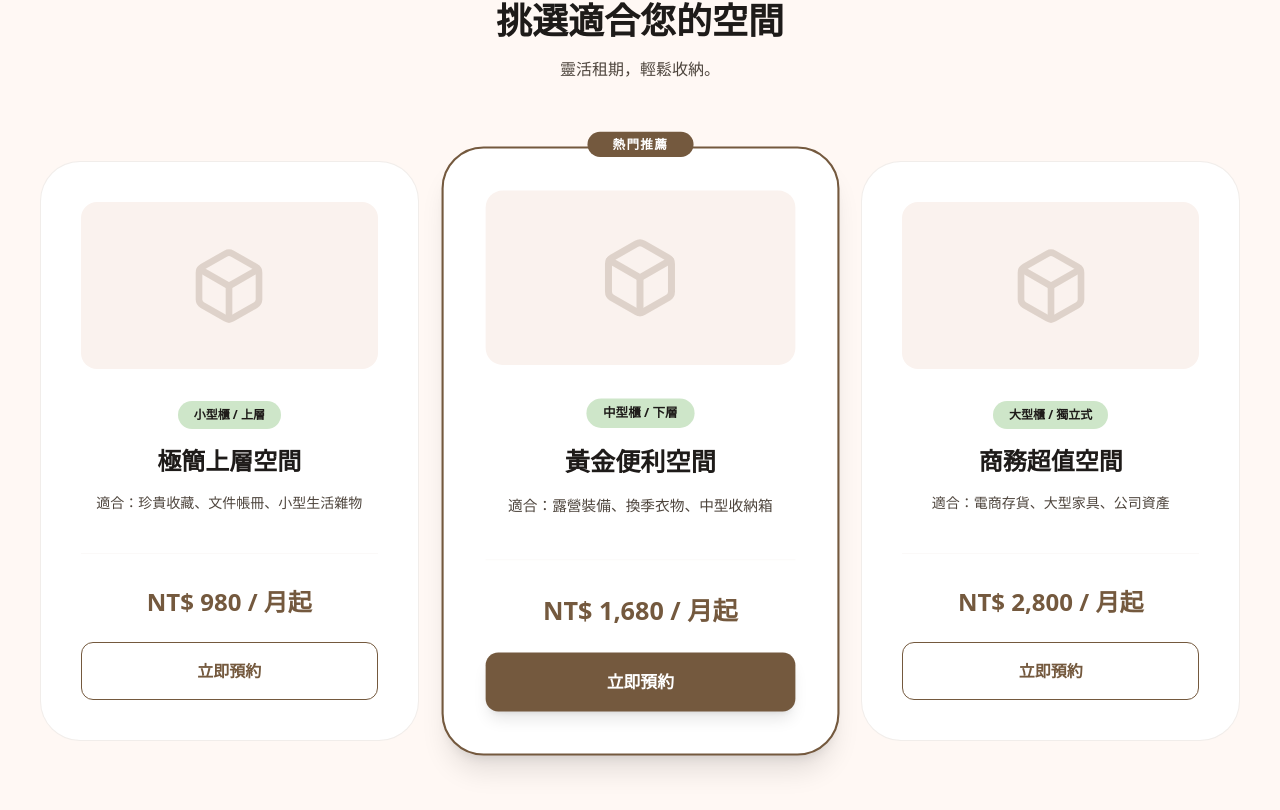
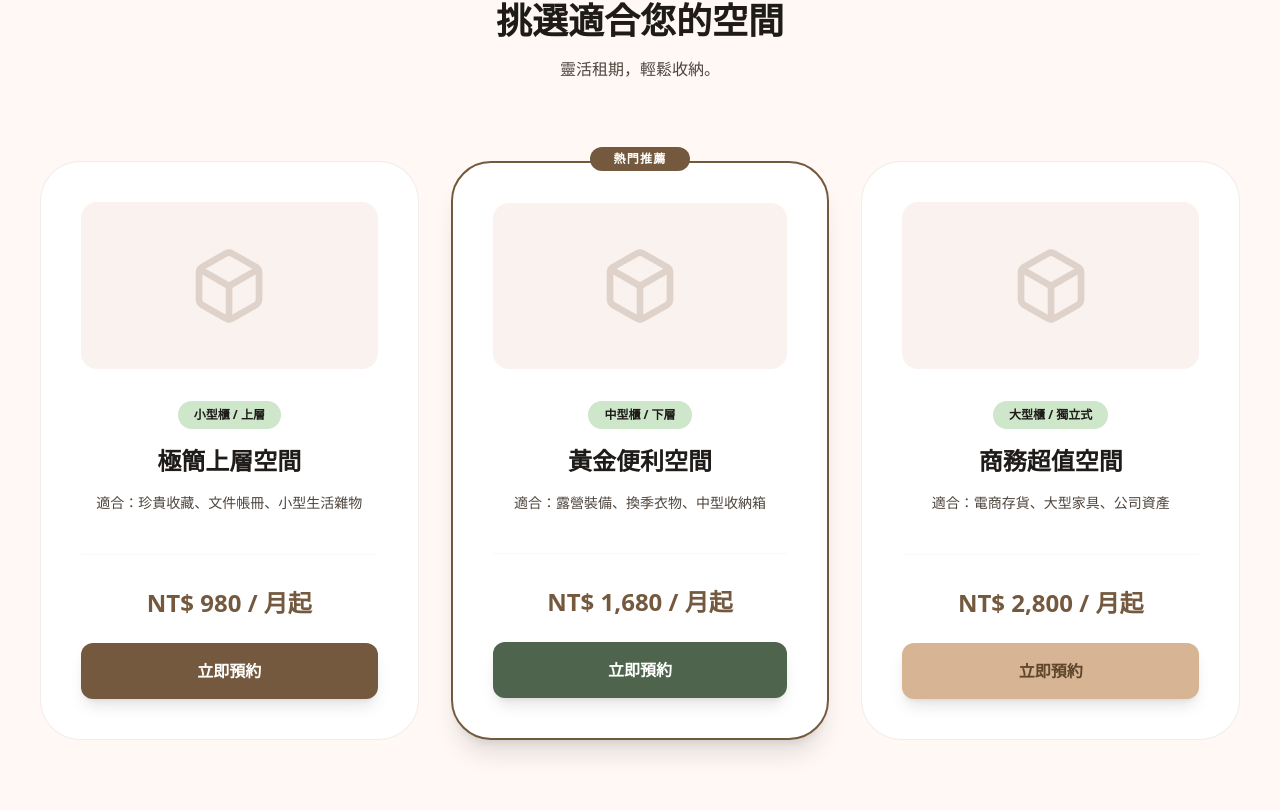
Before and after one commit to bbkstorage100/my-awesome-project, a React (Vite) app: page / in a window 1280 px wide. Shown: the part 3257-4067 px from the top of the page. Built offline with nearby package versions, Linux system fonts and the light colour scheme.

Commit message:
feat: Add button colors and hover effects to home page
Adds `btnColor` property to storage options on the home page for distinct styling. Implements a subtle upward hover effect on the "Company Account" card to enhance user interaction.

```diff
--- a/src/pages/Home.tsx
+++ b/src/pages/Home.tsx
@@ -49,21 +49,24 @@ export default function Home() {
       title: "極簡上層空間",
       price: "980",
       suitable: "適合：珍貴收藏、文件帳冊、小型生活雜物",
-      featured: false
+      featured: false,
+      btnColor: "bg-primary text-on-primary"
     },
     {
       type: "中型櫃 / 下層",
       title: "黃金便利空間",
       price: "1,680",
       suitable: "適合：露營裝備、換季衣物、中型收納箱",
-      featured: true
+      featured: true,
+      btnColor: "bg-secondary text-on-secondary"
     },
     {
       type: "大型櫃 / 獨立式",
       title: "商務超值空間",
       price: "2,800",
       suitable: "適合：電商存貨、大型家具、公司資產",
-      featured: false
+      featured: false,
+      btnColor: "bg-primary-container text-on-primary-container"
     }
   ];
 
@@ -145,15 +148,21 @@ export default function Home() {
               </motion.div>
             ))}
 
-            <div className="md:col-span-1 bg-white p-8 rounded-[2.5rem] border border-outline-variant/30 flex flex-col justify-between">
+            <motion.div
+              whileHover={{ y: -10 }}
+              className="md:col-span-1 bg-white p-8 rounded-[2.5rem] border border-outline-variant/30 flex flex-col justify-between soft-shadow"
+            >
               <div>
                 <ShoppingBag className="text-primary w-8 h-8 mb-4" />
                 <h3 className="text-xl font-bold mb-2">公司帳冊</h3>
                 <p className="text-sm text-on-surface-variant">符合法規的長期存放空間。</p>
               </div>
-            </div>
+            </motion.div>
 
-            <div className="md:col-span-2 bg-surface-container-high p-8 rounded-[2.5rem] flex items-center gap-6">
+            <motion.div
+              whileHover={{ y: -10 }}
+              className="md:col-span-2 bg-surface-container-high p-8 rounded-[2.5rem] flex items-center gap-6 soft-shadow"
+            >
               <div className="flex-1">
                 <Box className="text-primary w-10 h-10 mb-4" />
                 <h3 className="text-2xl font-bold mb-2">電商倉儲</h3>
@@ -162,15 +171,18 @@ export default function Home() {
               <div className="hidden sm:block w-1/3">
                 <img src="https://lh3.googleusercontent.com/aida-public/AB6AXuD8j3NEOnWtvYZtR2Kk3JZ1NcGMbC_rYQHNjV2hInl7oLN5kccKLqiGneCi42AW_D1eQwbQnhQwPqIj4Y4LIggrmZ5mv00P6WsGjQpe2MMbPcbBEeHjM1_tpcYikw4E69yxSasQ7Bd6hdqdHoIDvVFfBiLbfDlaO4AD0M47Gv9tnoZiZFs2rpCZxgWnNeBHD2KW2JT1o5UMixadGO2lqDEpyulTX8d9xcGCXvIYuJWnpQpO5bO7GP5NT9c_Jm372ChyAu_LkArUOida" className="rounded-2xl aspect-square object-cover" alt="Storage Hallway" />
               </div>
-            </div>
+            </motion.div>
 
-            <div className="md:col-span-1 bg-white p-8 rounded-[2.5rem] border border-outline-variant/30 flex flex-col justify-between">
+            <motion.div
+              whileHover={{ y: -10 }}
+              className="md:col-span-1 bg-white p-8 rounded-[2.5rem] border border-outline-variant/30 flex flex-col justify-between soft-shadow"
+            >
               <div>
                 <House size={32} className="text-primary mb-4" />
                 <h3 className="text-xl font-bold mb-2">辦公家具</h3>
                 <p className="text-sm text-on-surface-variant">搬遷或裝潢時的緩衝站。</p>
               </div>
-            </div>
+            </motion.div>
           </div>
         </div>
       </section>
@@ -260,8 +272,8 @@ export default function Home() {
             {pricing.map((p, idx) => (
               <motion.div
                 key={idx}
-                whileHover={{ y: -5 }}
-                className={`bg-white p-10 rounded-[2.5rem] flex flex-col items-center text-center border transition-all ${p.featured ? 'border-primary border-2 scale-105 shadow-xl relative z-10' : 'border-outline-variant/30 hover:border-primary'}`}
+                whileHover={{ scale: 1.05, y: -10 }}
+                className={`bg-white p-10 rounded-[2.5rem] flex flex-col items-center h-full text-center border transition-all ${p.featured ? 'border-primary border-2 shadow-xl relative z-10' : 'border-outline-variant/30 hover:border-primary'}`}
               >
                 {p.featured && <span className="absolute -top-4 bg-primary text-on-primary px-6 py-1 rounded-full text-xs font-bold uppercase tracking-widest">熱門推薦</span>}
                 <div className="w-full aspect-video bg-surface-container-low rounded-2xl mb-8 flex items-center justify-center">
@@ -272,7 +284,7 @@ export default function Home() {
                 <p className="text-on-surface-variant text-sm mb-10">{p.suitable}</p>
                 <div className="mt-auto pt-8 border-t border-outline-variant/10 w-full">
                   <p className="text-2xl font-bold text-primary mb-6">NT$ {p.price} / 月起</p>
-                  <Link to="/contact" className={`block w-full py-4 rounded-xl font-bold transition-all ${p.featured ? 'bg-primary text-on-primary shadow-lg' : 'border border-primary text-primary hover:bg-primary hover:text-on-primary'}`}>
+                  <Link to="/contact" className={`block w-full py-4 rounded-xl font-bold transition-all shadow-lg hover:brightness-95 ${p.btnColor}`}>
                     立即預約
                   </Link>
                 </div>
```
